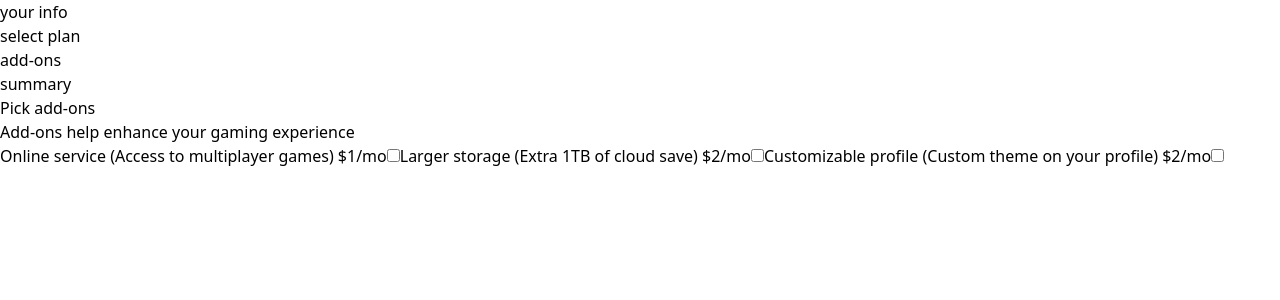
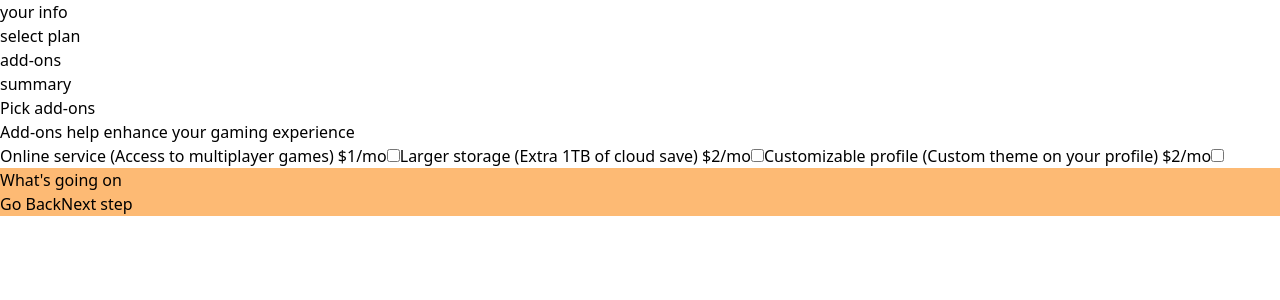
Before and after one commit to HealerC/multistep-form, a Next.js app: page /add-ons in a window 1280 px wide. Shown: the top 300 px of the page. Built offline with nearby package versions, Linux system fonts and the light colour scheme.

Commit message:
feat: Handle rendering of components on loading

```diff
--- a/components/Layout.tsx
+++ b/components/Layout.tsx
@@ -37,7 +37,20 @@ export default function Layout({ children }: LayoutProps) {
           </ul>
         </nav>
 
-        <main>{loading ? "Loading..." : children}</main>
+        <main>
+          {loading ? (
+            <>Loading...</>
+          ) : (
+            <>
+              {children}
+              <div className="bg-orange-300">
+                <h2>What's going on</h2>
+                <button>Go Back</button>
+                <button>Next step</button>
+              </div>
+            </>
+          )}
+        </main>
       </div>
     </>
   );
```
